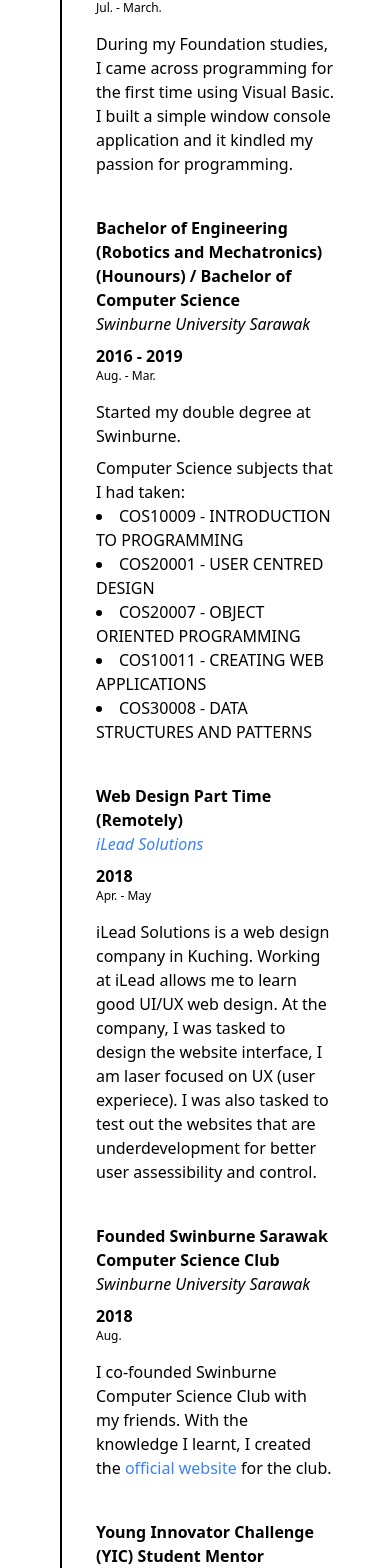
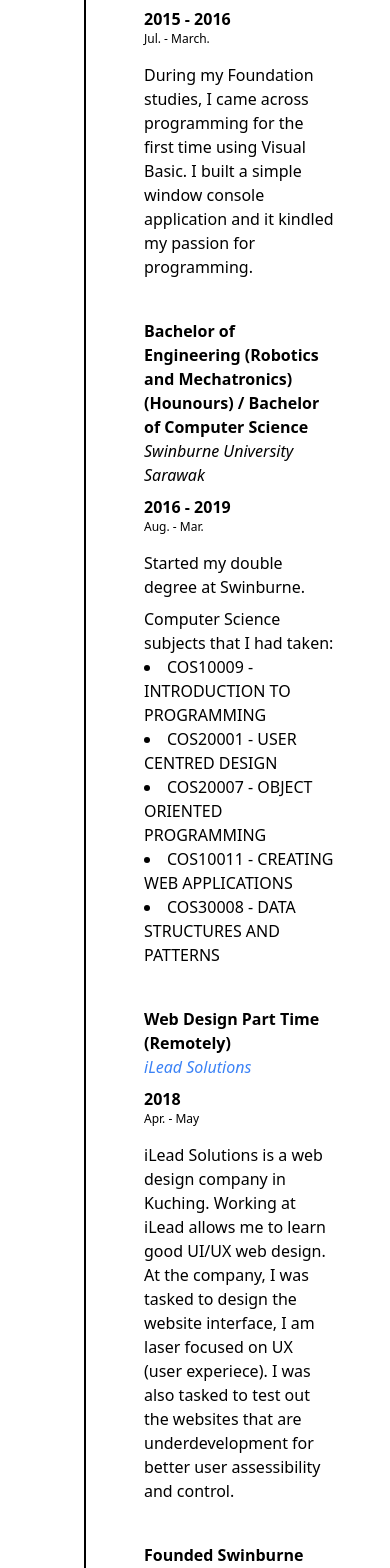
Before and after one commit to hovahyii/hovahyii, a Next.js app: page / in a window 390 px wide. Shown: the part 6746-8314 px from the top of the page. Built offline with nearby package versions, Linux system fonts and the light colour scheme.

Commit message:
update
Signed-off-by: Hovah <hovahyii@gmail.com>

```diff
--- a/components/Timeline.tsx
+++ b/components/Timeline.tsx
@@ -5,7 +5,7 @@ const Timeline = () => {
 		<div id="timeline" className="p-4 md:p-10 bg-white">
 			<Script src="https://cdnjs.cloudflare.com/ajax/libs/font-awesome/5.15.1/js/all.min.js"></Script>
 
-			<div className="md:flex mt-20 text-center ml-10 mr-10 md:ml-36 md:mr-36">
+			<div className="md:flex mt-20 text-center ml-16 mr-10 md:ml-36 md:mr-36">
 				<div className="md:mr-20 md:w-1/3">
 					<h1 className="font-bold italic mb-10">
 						Technologies that I used the most
@@ -368,7 +368,7 @@ const Timeline = () => {
 								<i className="fas fa-circle -top-1 -ml-2 absolute"></i>
 							</div>
 
-							<div className="ml-10">
+							<div className="ml-16">
 								<div className="font-bold">
 									Swinburne Foundation Studies (Engineering/Science)
 								</div>
@@ -401,7 +401,7 @@ const Timeline = () => {
 								<i className="fas fa-circle -top-1 -ml-2 absolute"></i>
 							</div>
 
-							<div className="ml-10">
+							<div className="ml-16">
 								<div className="font-bold">
 									Bachelor of Engineering (Robotics and Mechatronics) (Hounours)
 									/ Bachelor of Computer Science
@@ -439,7 +439,7 @@ const Timeline = () => {
 								<i className="fas fa-circle -top-1 -ml-2 absolute"></i>
 							</div>
 
-							<div className="ml-10">
+							<div className="ml-16">
 								<div className="font-bold">Web Design Part Time (Remotely)</div>
 								<div className="italic md:mb-4">
 									<a
@@ -478,7 +478,7 @@ const Timeline = () => {
 								<i className="fas fa-circle -top-1 -ml-2 absolute"></i>
 							</div>
 
-							<div className="ml-10">
+							<div className="ml-16">
 								<div className="font-bold">
 									Founded Swinburne Sarawak Computer Science Club
 								</div>
@@ -517,7 +517,7 @@ const Timeline = () => {
 								<i className="fas fa-circle -top-1 -ml-2 absolute"></i>
 							</div>
 
-							<div className="ml-10">
+							<div className="ml-16">
 								<div className="font-bold">
 									Young Innovator Challenge (YIC) Student Mentor
 								</div>
@@ -548,7 +548,7 @@ const Timeline = () => {
 								<i className="fas fa-circle -top-1 -ml-2 absolute"></i>
 							</div>
 
-							<div className="ml-10">
+							<div className="ml-16">
 								<div className="font-bold">
 									<a
 										className="text-blue-500"
@@ -586,7 +586,7 @@ const Timeline = () => {
 								<i className="fas fa-circle -top-1 -ml-2 absolute"></i>
 							</div>
 
-							<div className="ml-10">
+							<div className="ml-16">
 								<div className="font-bold">
 									<a
 										className="text-blue-500"
@@ -628,7 +628,7 @@ const Timeline = () => {
 								<i className="fas fa-circle -top-1 -ml-2 absolute"></i>
 							</div>
 
-							<div className="ml-10">
+							<div className="ml-16">
 								<div className="font-bold">
 									BACHELOR OF SCIENCE (HONS) IN ELECTRICAL AND ELECTRONIC
 									ENGINEERING
@@ -639,7 +639,7 @@ const Timeline = () => {
 									<div className="text-xs">Jan. - June</div>
 								</div>
 								<div className="mb-10">
-									I transfer to Linton University College as I managed to get the univerisity offering me a scholarship.
+									I transfer to Linton University College as I managed to get the univerisity offering me &nbsp;
 									<a
 										href="https://umpedumy-my.sharepoint.com/:b:/g/personal/tb20091_student_ump_edu_my/ESwJqhXggxBPjNzR7jw1GEsBNuNAu1EdkmQZeX0GRokG9g?e=owoBh9"
 										target="_blank"
@@ -668,7 +668,7 @@ const Timeline = () => {
 								<i className="fas fa-circle -top-1 -ml-2 absolute"></i>
 							</div>
 
-							<div className="ml-10">
+							<div className="ml-16">
 								<div className="font-bold">Web Developer (Freelance)</div>
 								<div className="italic md:mb-4">
 									<a
@@ -737,7 +737,7 @@ const Timeline = () => {
 								<i className="fas fa-circle -top-1 -ml-2 absolute"></i>
 							</div>
 
-							<div className="ml-10">
+							<div className="ml-16">
 								<div className="font-bold">Founded Linton IET on Campus</div>
 								<div className="italic md:mb-4">LINTON UNIVERSITY COLLEGE</div>
 								<div className="mb-4 mt-2 md:hidden">
@@ -793,7 +793,7 @@ const Timeline = () => {
 								<i className="fas fa-circle -top-1 -ml-2 absolute"></i>
 							</div>
 
-							<div className="ml-10">
+							<div className="ml-16">
 								<div className="font-bold">
 									BTE - SARJANA MUDA TEKNOLOGI KEJURUTERAAN (ELEKTRIKAL) DENGAN
 									KEPUJIAN
@@ -832,7 +832,7 @@ const Timeline = () => {
 								<i className="fas fa-circle -top-1 -ml-2 absolute"></i>
 							</div>
 
-							<div className="ml-10">
+							<div className="ml-16">
 								<div className="font-bold">
 									Web Developer - Student Part Time
 								</div>
@@ -862,9 +862,9 @@ const Timeline = () => {
 
 						<div className="flex items-center relative">
 							<div className="hidden md:block w-48">
-								<div className="font-bold italic">2021</div>
+								<div className="font-bold italic">2022</div>
 								<div className="md:flex space-x-1 text-xs">
-									<div>Dec. - Present</div>
+									<div>Mar. - Present</div>
 								</div>
 							</div>
 
@@ -872,7 +872,7 @@ const Timeline = () => {
 								<i className="fas fa-circle -top-1 -ml-2 absolute"></i>
 							</div>
 
-							<div className="ml-10">
+							<div className="ml-16">
 								<div className="font-bold">
 									Volunteering Experience - Backend Developer
 								</div>
@@ -888,7 +888,7 @@ const Timeline = () => {
 								</div>
 								<div className="mb-10">
 									I was lucky enough to be accepted as a volunteer developer at TEDxPS. I had been a fan of TED and I love their talks. I managed to passed my interview out of 200 applicants and to be one of the volunteers of TEDxPS. The theme this year for TEDxPS is RESET, which relates to me so much.
-									<br/>
+									<br/><br/>
 									I was tasked to develop the admin panel for uploading quizzes and profile images of the participants using Angular, ABP framework and MSSQL. I learnt about entity diagram, authentication, singleton when I was developing the website under the guidance of Mr. Alex Soh, the senior programmer.
 								</div>
 							</div>
```
Also changed, not shown: 1 other file (tests, documents, lock files or other folders).
